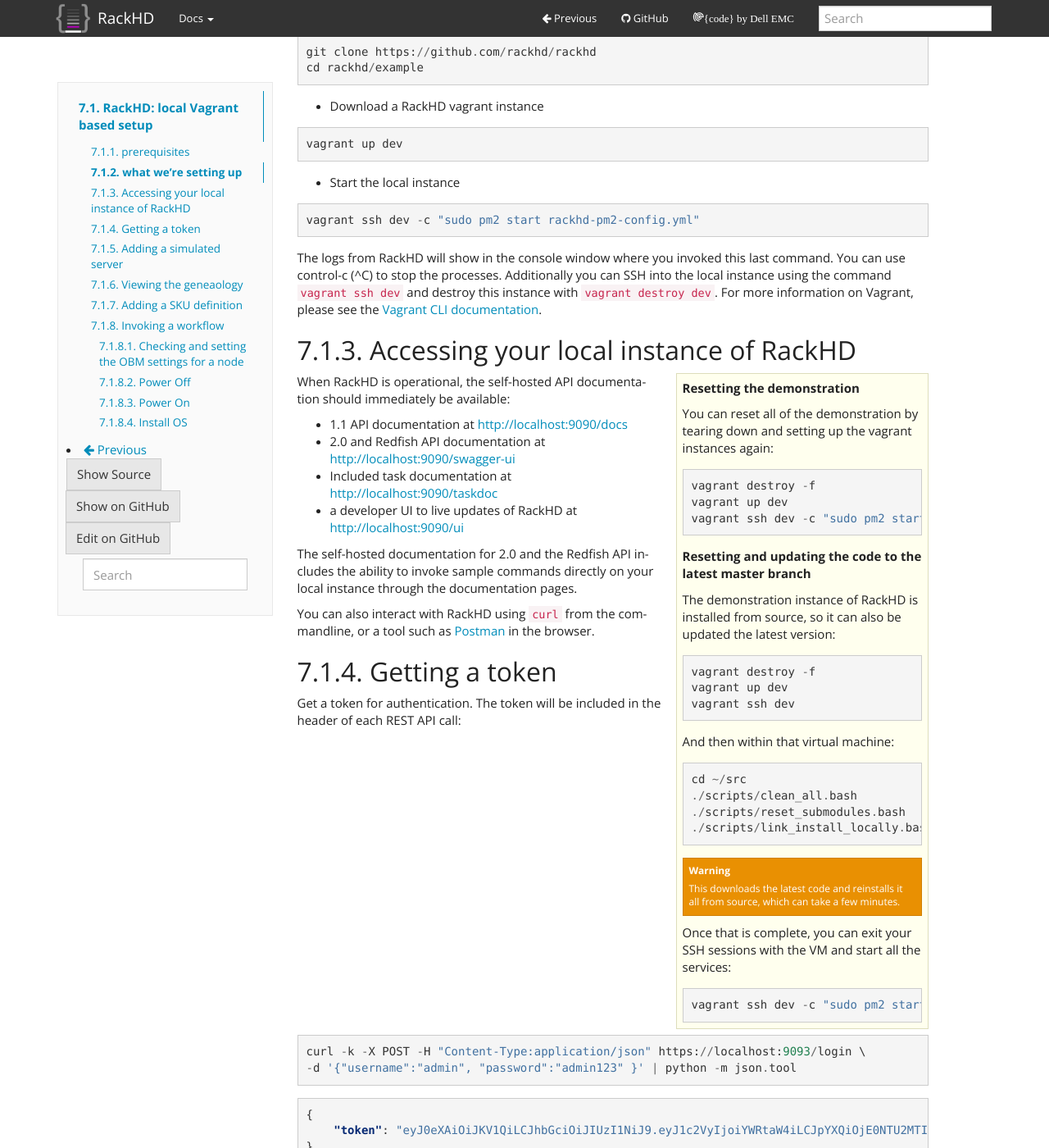
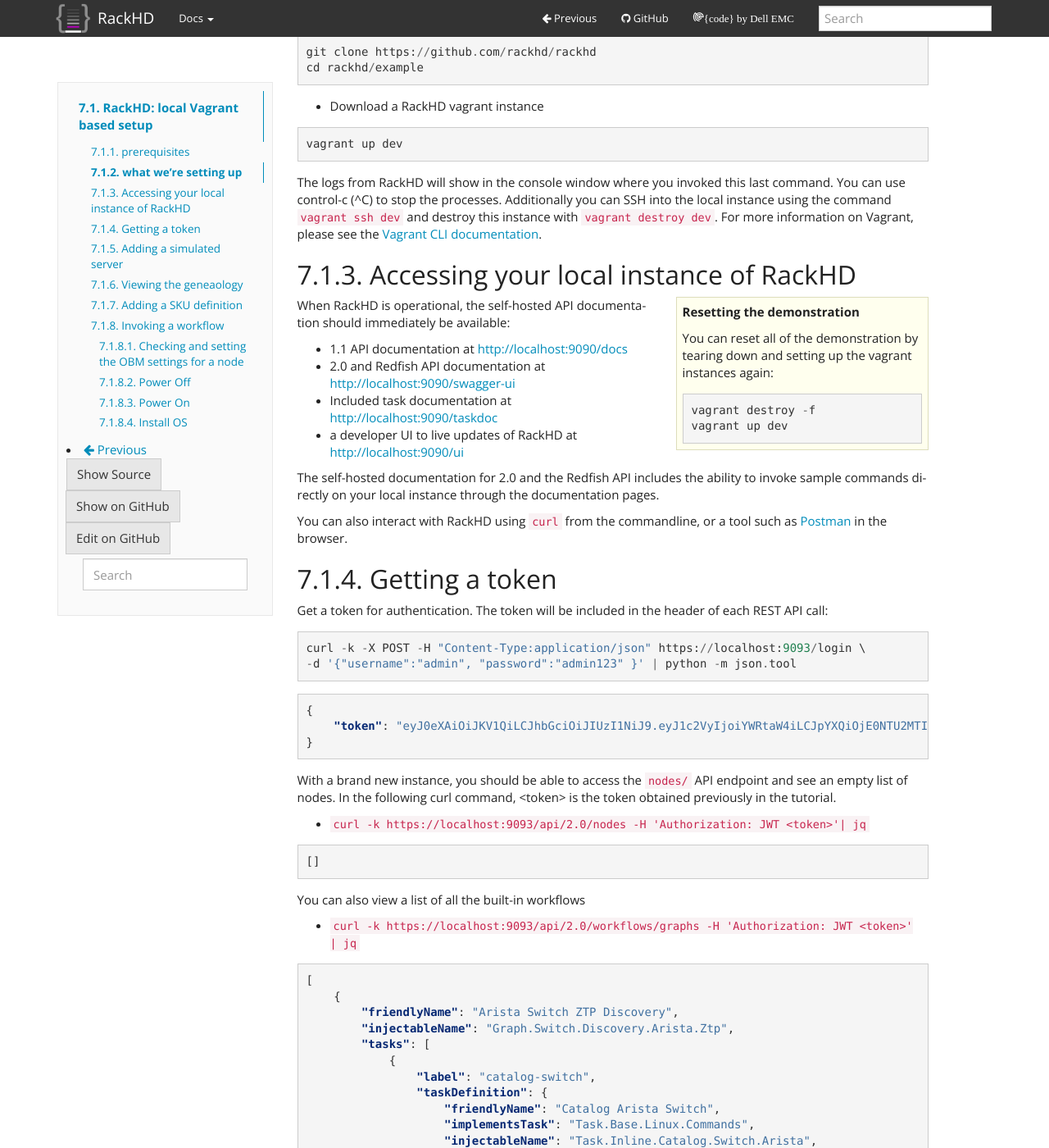
Before and after one commit to RackHD/docs, a Sphinx documentation site: the page built from docs/tutorials/vagrant.rst, in a window 1280 px wide and 1400 px high, scrolled down 1248 px. Shown: the whole window at 82% size. Built offline with Sphinx 7.4.7, drawn with Linux system fonts in a browser that asks for light colours.

Commit message:
Remove src code relevant operation in Vagrant Box

```diff
--- a/docs/tutorials/vagrant.rst
+++ b/docs/tutorials/vagrant.rst
@@ -85,11 +85,6 @@
 
     vagrant up dev
 
-- Start the local instance
-
-.. code::
-
-    vagrant ssh dev -c "sudo pm2 start rackhd-pm2-config.yml"
 
 The logs from RackHD will show in the console window where you invoked this last
 command. You can use control-c (^C) to stop the processes. Additionally you can
@@ -109,31 +104,8 @@
 
         vagrant destroy -f
         vagrant up dev
-        vagrant ssh dev -c "sudo pm2 start rackhd-pm2-config.yml"
 
 
-    **Resetting and updating the code to the latest master branch**
-
-    The demonstration instance of RackHD is installed from source, so it can also be
-    updated the latest version::
-
-        vagrant destroy -f
-        vagrant up dev
-        vagrant ssh dev
-
-    And then within that virtual machine::
-
-        cd ~/src
-        ./scripts/clean_all.bash
-        ./scripts/reset_submodules.bash
-        ./scripts/link_install_locally.bash
-
-    .. WARNING::
-        This downloads the latest code and reinstalls it all from source, which can take a few minutes.
-
-    Once that is complete, you can exit your SSH sessions with the VM and start all the services::
-
-        vagrant ssh dev -c "sudo pm2 start rackhd-pm2-config.yml"
 
 When RackHD is operational, the self-hosted API documentation should immediately
 be available:
```
